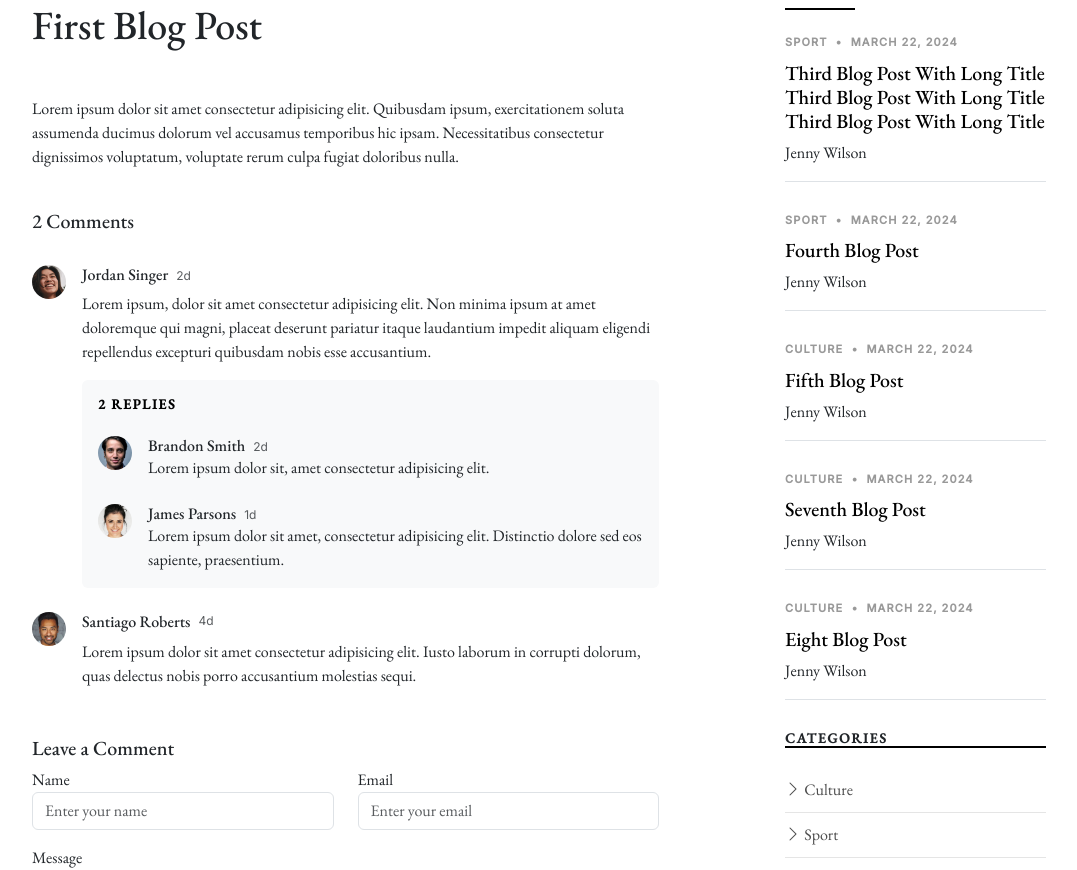
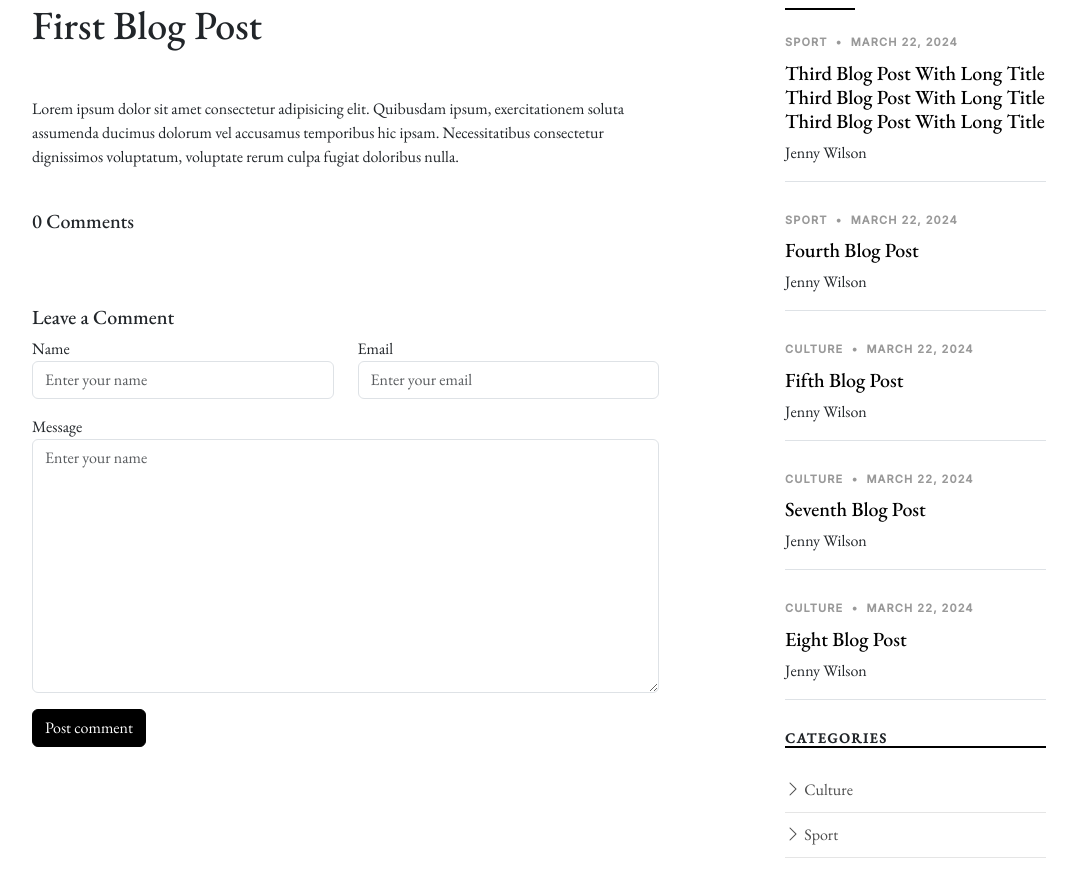
Before and after one commit to rinosetiyo/djangoApp, a Django app: page /single_post/1 in a window 1280 px wide. Shown: the part 156-1026 px from the top of the page, without its empty margins (152-1229 px from the left). Run offline with Django 5.2, Linux system fonts and the light colour scheme; data comes from the database, SQL or seed files in the repository; both versions use the stored data as it was after the commit; some libraries are stand-ins or nearby versions; some web fonts are replaced.

Commit message:
make comments feature and still progress

```diff
--- a/blogs/admin.py
+++ b/blogs/admin.py
@@ -1,7 +1,8 @@
 from django.contrib import admin
-from blogs.models import Tag, Category, Post
+from blogs.models import Tag, Category, Post, Comment
 
 # Register your models here.
 admin.site.register(Tag)
 admin.site.register(Category)
 admin.site.register(Post)
+admin.site.register(Comment)
--- a/blogs/models.py
+++ b/blogs/models.py
@@ -1,5 +1,6 @@
 from django.db import models
 from ckeditor.fields import RichTextField
+from django.contrib.auth.models import User
 
 # Create your models here.
 class Category(models.Model):
@@ -16,12 +17,20 @@ class Tag(models.Model):
     def __str__(self):
         return self.tag_name
 
+class Comment(models.Model):
+    username = models.ForeignKey(User, on_delete=models.CASCADE)
+    message = models.TextField()
+
+    def __str__(self):
+        return self.username.first_name
+
 class Post(models.Model):
     title = models.CharField(max_length=200)
     description = RichTextField()
     categories = models.ForeignKey(Category, on_delete=models.CASCADE, null=True, blank=True, related_name='categories')
     tags = models.ManyToManyField(Tag, null=True, blank=True, related_name='tags')
     views = models.IntegerField(default=0)
+    comments = models.ForeignKey(Comment, on_delete=models.CASCADE, blank=True, null=True)
     created_at = models.DateTimeField(auto_now_add=True)
     modified_at = models.DateTimeField(auto_now=True)
 
--- a/blogs/views.py
+++ b/blogs/views.py
@@ -1,5 +1,5 @@
 from django.shortcuts import render, get_object_or_404
-from blogs.models import Post, Category
+from blogs.models import Post, Category, Comment
 
 # Create your views here.
 def index(request):
@@ -27,6 +27,8 @@ def single_post(request, id):
     categories = Category.objects.all()
 
     post = get_object_or_404(Post, id=id)
+    comments = Comment.objects.filter(post=post)
+    comment_count = comments.count()
     post.views += 1
     post.save()
 
@@ -36,5 +38,7 @@ def single_post(request, id):
         'hero':hero,
         'categories':categories,
         'post':post,
+        'comments':comments,
+        'comment_count':comment_count,
     }
     return render(request, 'single-post.html', context)
--- a/templates/single-post.html
+++ b/templates/single-post.html
@@ -18,7 +18,8 @@
 
             <!-- ======= Comments ======= -->
             <div class="comments">
-              <h5 class="comment-title py-4">2 Comments</h5>
+              <h5 class="comment-title py-4">{{comment_count}} Comments</h5>
+              {% for comment in comments %}
               <div class="comment d-flex mb-4">
                 <div class="flex-shrink-0">
                   <div class="avatar avatar-sm rounded-circle">
@@ -27,7 +28,7 @@
                 </div>
                 <div class="flex-grow-1 ms-2 ms-sm-3">
                   <div class="comment-meta d-flex align-items-baseline">
-                    <h6 class="me-2">Jordan Singer</h6>
+                    <h6 class="me-2">{{comment.username}}</h6>
                     <span class="text-muted">2d</span>
                   </div>
                   <div class="comment-body">
@@ -72,22 +73,7 @@
                   </div>
                 </div>
               </div>
-              <div class="comment d-flex">
-                <div class="flex-shrink-0">
-                  <div class="avatar avatar-sm rounded-circle">
-                    <img class="avatar-img" src="assets/img/person-2.jpg" alt="" class="img-fluid">
-                  </div>
-                </div>
-                <div class="flex-shrink-1 ms-2 ms-sm-3">
-                  <div class="comment-meta d-flex">
-                    <h6 class="me-2">Santiago Roberts</h6>
-                    <span class="text-muted">4d</span>
-                  </div>
-                  <div class="comment-body">
-                    Lorem ipsum dolor sit amet consectetur adipisicing elit. Iusto laborum in corrupti dolorum, quas delectus nobis porro accusantium molestias sequi.
-                  </div>
-                </div>
-              </div>
+              {% endfor %}
             </div><!-- End Comments -->
 
             <!-- ======= Comments Form ======= -->
```
Also changed, not shown: blogs/forms.py (added, +7 -0 lines), blogs/migrations/0006_comment_post_comments.py (added), db.sqlite3.
